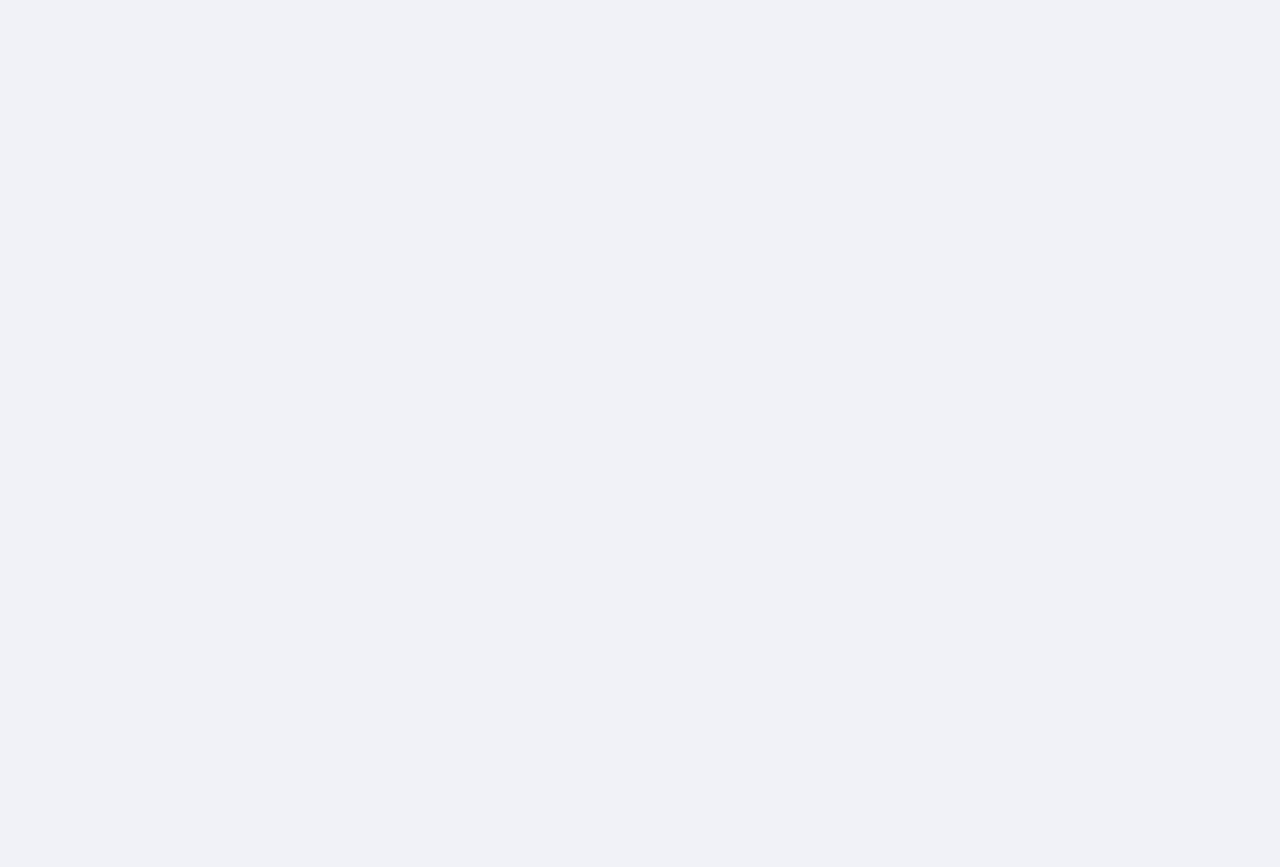
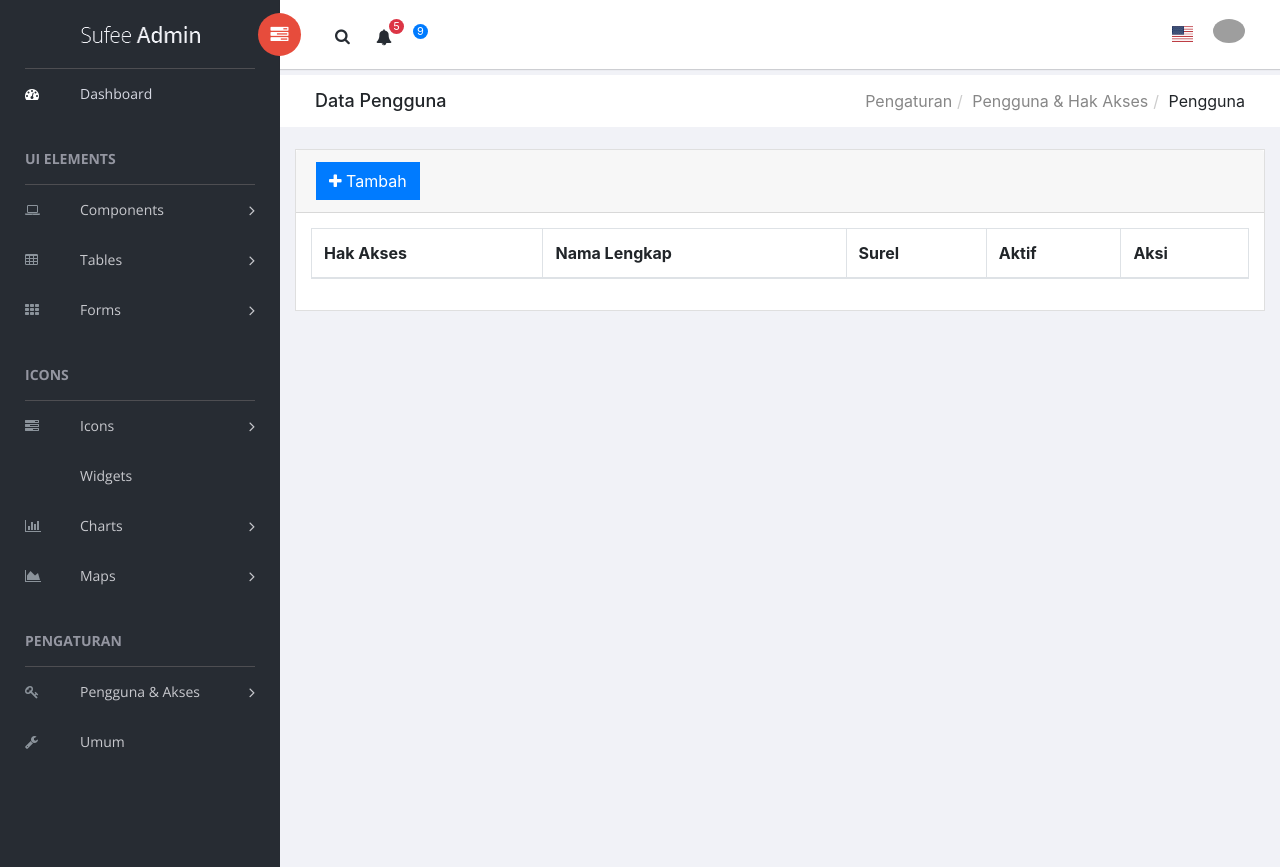
Before and after one commit to maika-kanaka/angular8-safee-admin, an Angular app: page /admin/setting/user in a window 1280 px wide. Before the commit this address led to /. Before the commit the page ends 800 px from the top, so only its background shows below. Built offline with nearby package versions, Linux system fonts and the light colour scheme; grey boxes are pictures that could not be loaded.

Commit message:
adding design page for user

```diff
--- /dev/null
+++ b/src/app/admin/setting/user/user.component.html
@@ -0,0 +1,64 @@
+<aside id="left-panel" class="left-panel" app-sidebar-left>
+
+</aside>
+
+<div id="right-panel" class="right-panel">
+
+    <app-sidebar-right-header></app-sidebar-right-header>
+
+    <div class="breadcrumbs">
+        <div class="col-sm-4">
+            <div class="page-header float-left">
+                <div class="page-title">
+                    <h1>Data Pengguna</h1>
+                </div>
+            </div>
+        </div>
+        <div class="col-sm-8">
+            <div class="page-header float-right">
+                <div class="page-title">
+                    <ol class="breadcrumb text-right">
+                        <li><a href="#">Pengaturan</a></li>
+                        <li><a href="#">Pengguna & Hak Akses</a></li>
+                        <li class="active">Pengguna</li>
+                    </ol>
+                </div>
+            </div>
+        </div>
+    </div>
+
+    <div class="content mt-3">
+
+        <div class="animated fadeIn">
+            <div class="row">
+
+                <div class="col-md-12">
+                    <div class="card">
+                        <div class="card-header">
+                            <button class="btn btn-primary">
+                                <i class="fa fa-plus"></i>
+                                Tambah
+                            </button>
+                        </div>
+                        <div class="card-body">
+                            <table id="bootstrap-data-table-export" class="table table-bordered">
+                                <thead>
+                                    <tr>
+                                        <th>Hak Akses</th>
+                                        <th>Nama Lengkap</th>
+                                        <th>Surel</th>
+                                        <th>Aktif</th>
+                                        <th>Aksi</th>
+                                    </tr>
+                                </thead>
+                            </table>
+                        </div>
+                    </div>
+                </div>
+
+
+            </div>
+        </div><!-- .animated -->
+
+    </div> <!-- .content -->
+</div><!-- /#right-panel -->
--- /dev/null
+++ b/src/app/admin/setting/user/user.component.ts
@@ -0,0 +1,15 @@
+import { Component, OnInit } from '@angular/core';
+
+@Component({
+  selector: 'app-user',
+  templateUrl: './user.component.html',
+  styleUrls: ['./user.component.scss']
+})
+export class UserComponent implements OnInit {
+
+  constructor() { }
+
+  ngOnInit() {
+  }
+
+}
--- a/src/app/admin/sidebar-left/sidebar-left.component.html
+++ b/src/app/admin/sidebar-left/sidebar-left.component.html
@@ -74,15 +74,15 @@
                         <li><i class="menu-icon fa fa-street-view"></i><a href="maps-vector.html">Vector Maps</a></li>
                     </ul>
                 </li>
-                <h3 class="menu-title">Extras</h3><!-- /.menu-title -->
+                <h3 class="menu-title">Pengaturan</h3><!-- /.menu-title -->
                 <li class="menu-item-has-children dropdown">
-                    <a href="#" class="dropdown-toggle" data-toggle="dropdown" aria-haspopup="true" aria-expanded="false"> <i class="menu-icon fa fa-glass"></i>Pages</a>
+                    <a href="#" class="dropdown-toggle" data-toggle="dropdown" aria-haspopup="true" aria-expanded="false"> <i class="menu-icon fa fa-key"></i>Pengguna & Akses</a>
                     <ul class="sub-menu children dropdown-menu">
-                        <li><i class="menu-icon fa fa-sign-in"></i><a href="page-login.html">Login</a></li>
-                        <li><i class="menu-icon fa fa-sign-in"></i><a href="page-register.html">Register</a></li>
-                        <li><i class="menu-icon fa fa-paper-plane"></i><a href="pages-forget.html">Forget Pass</a></li>
+                        <li><i class="menu-icon fa fa-sign-in"></i><a routerLink="/admin/setting/user">Pengguna</a></li>
+                        <li><i class="menu-icon fa fa-window-restore"></i><a routerLink="/admin/setting/page_access">Hak Akses</a></li>
                     </ul>
                 </li>
+                <li><a routerLink="/admin/setting/general"><i class="menu-icon fa fa-wrench"></i> Umum</a></li>
             </ul>
         </div><!-- /.navbar-collapse -->
     </nav>
--- a/src/app/app-routing.module.ts
+++ b/src/app/app-routing.module.ts
@@ -3,6 +3,7 @@ import { Routes, RouterModule } from '@angular/router';
 import { LoginComponent } from './admin/login/login.component';
 import { DashboardComponent } from './admin/dashboard/dashboard.component';
 import { ForgotPasswordComponent } from './admin/forgot-password/forgot-password.component';
+import { UserComponent } from './admin/setting/user/user.component';
 
 
 const routes: Routes = [
@@ -10,6 +11,9 @@ const routes: Routes = [
   {path: 'admin/password/forgot', component: ForgotPasswordComponent},
 
   {path: 'admin/dashboard', component: DashboardComponent},
+
+  {path: 'admin/setting/user', component: UserComponent},
+
   {path: '', redirectTo: 'admin/login', pathMatch: 'full'}
 ];
 
--- a/src/app/app.module.ts
+++ b/src/app/app.module.ts
@@ -8,6 +8,7 @@ import { DashboardComponent } from './admin/dashboard/dashboard.component';
 import { SidebarLeftComponent } from './admin/sidebar-left/sidebar-left.component';
 import { SidebarRightHeaderComponent } from './admin/sidebar-right-header/sidebar-right-header.component';
 import { ForgotPasswordComponent } from './admin/forgot-password/forgot-password.component';
+import { UserComponent } from './admin/setting/user/user.component';
 
 @NgModule({
   declarations: [
@@ -16,7 +17,8 @@ import { ForgotPasswordComponent } from './admin/forgot-password/forgot-password
     DashboardComponent,
     SidebarLeftComponent,
     SidebarRightHeaderComponent,
-    ForgotPasswordComponent
+    ForgotPasswordComponent,
+    UserComponent
   ],
   imports: [
     BrowserModule,
```
Also changed, not shown: src/app/admin/setting/user/user.component.scss (added), 1 other file (tests, documents, lock files or other folders).
